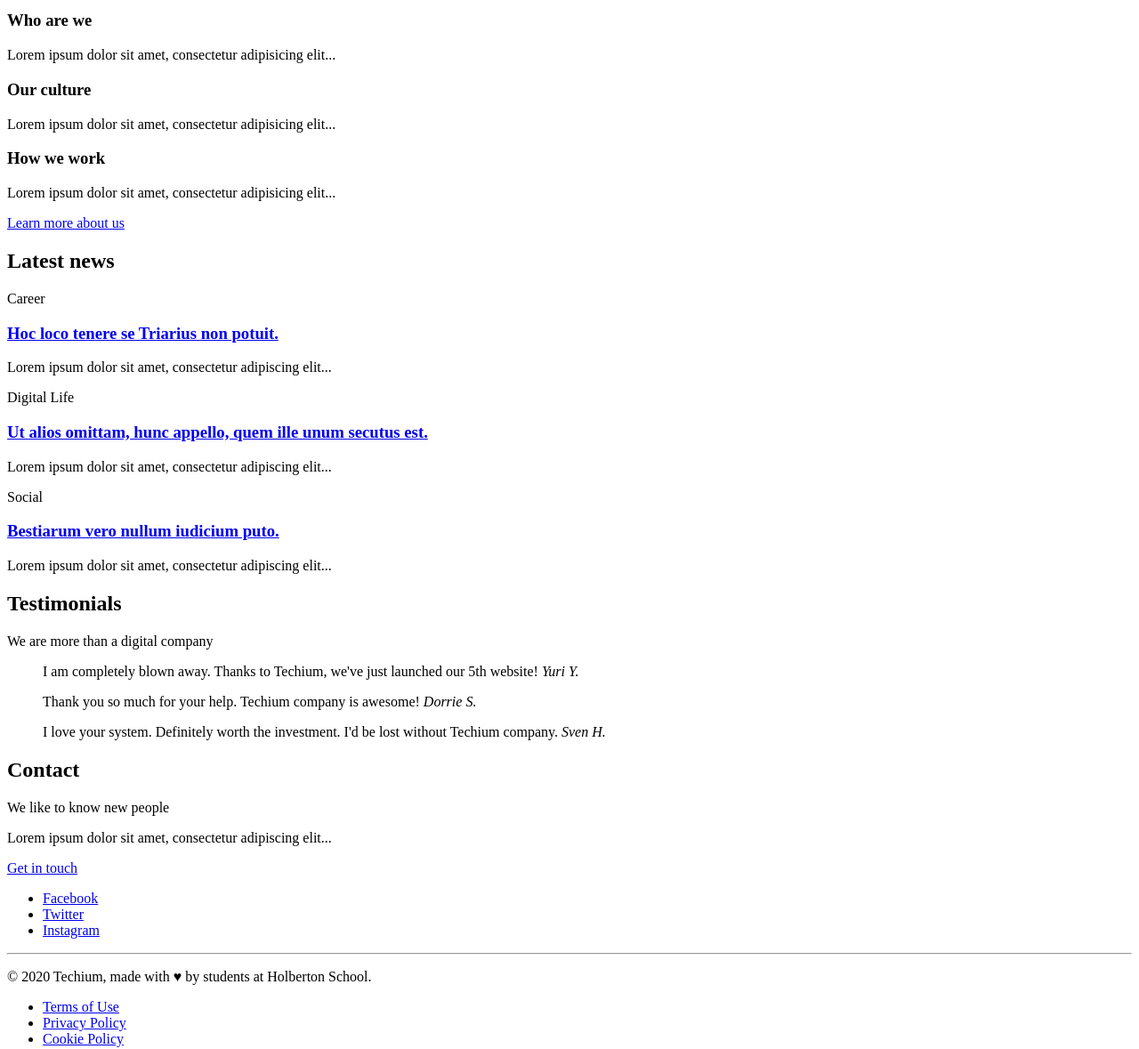
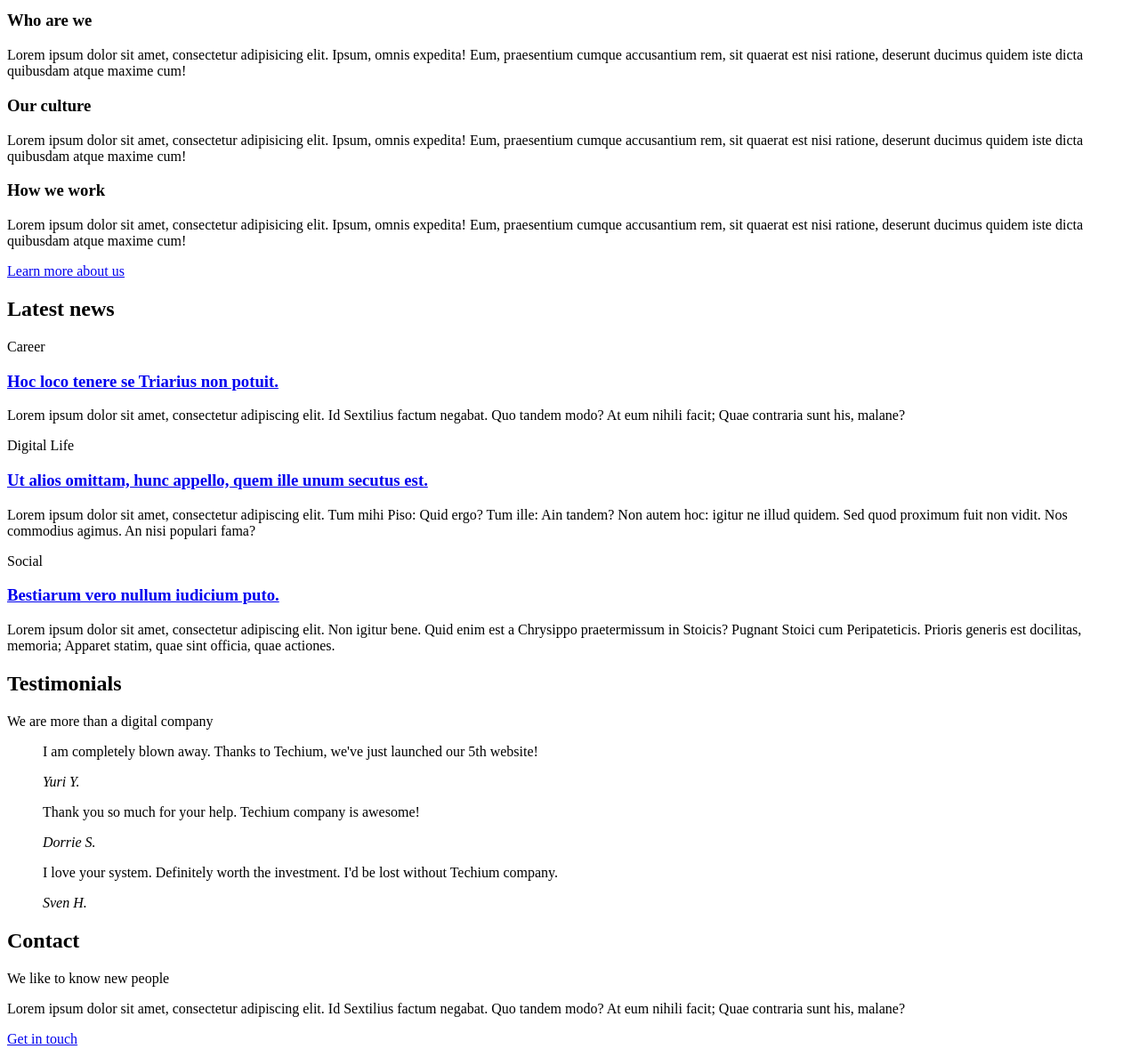
Before and after one commit to FreakJLH2025/holbertonschool-web_front_end, a plain HTML site: page html_advanced/29-index.html in a window 1280 px wide. Shown: the part 940-2119 px from the top of the page at 89% size. Drawn offline with Linux system fonts and the light colour scheme.

Commit message:
29-index.html

```diff
--- a/html_advanced/29-index.html
+++ b/html_advanced/29-index.html
@@ -84,11 +84,11 @@
           </header>
           <div>
             <h3>Who are we</h3>
-            <p>Lorem ipsum dolor sit amet, consectetur adipisicing elit...</p>
+            <p>Lorem ipsum dolor sit amet, consectetur adipisicing elit. Ipsum, omnis expedita! Eum, praesentium cumque accusantium rem, sit quaerat est nisi ratione, deserunt ducimus quidem iste dicta quibusdam atque maxime cum!</p>
             <h3>Our culture</h3>
-            <p>Lorem ipsum dolor sit amet, consectetur adipisicing elit...</p>
+            <p>Lorem ipsum dolor sit amet, consectetur adipisicing elit. Ipsum, omnis expedita! Eum, praesentium cumque accusantium rem, sit quaerat est nisi ratione, deserunt ducimus quidem iste dicta quibusdam atque maxime cum!</p>
             <h3>How we work</h3>
-            <p>Lorem ipsum dolor sit amet, consectetur adipisicing elit...</p>
+            <p>Lorem ipsum dolor sit amet, consectetur adipisicing elit. Ipsum, omnis expedita! Eum, praesentium cumque accusantium rem, sit quaerat est nisi ratione, deserunt ducimus quidem iste dicta quibusdam atque maxime cum!</p>
           </div>
           <a href="about.html">Learn more about us</a>
         </div>
@@ -104,23 +104,23 @@
             <article>
               <p>Career</p>
               <h3><a href="#">Hoc loco tenere se Triarius non potuit.</a></h3>
-              <p>Lorem ipsum dolor sit amet, consectetur adipiscing elit...</p>
+              <p>Lorem ipsum dolor sit amet, consectetur adipiscing elit. Id Sextilius factum negabat. Quo tandem modo? At eum nihili facit; Quae contraria sunt his, malane?</p>
             </article>
             <article>
               <p>Digital Life</p>
               <h3><a href="#">Ut alios omittam, hunc appello, quem ille unum secutus est.</a></h3>
-              <p>Lorem ipsum dolor sit amet, consectetur adipiscing elit...</p>
+              <p>Lorem ipsum dolor sit amet, consectetur adipiscing elit. Tum mihi Piso: Quid ergo? Tum ille: Ain tandem? Non autem hoc: igitur ne illud quidem. Sed quod proximum fuit non vidit. Nos commodius agimus. An nisi populari fama?</p>
             </article>
             <article>
               <p>Social</p>
               <h3><a href="#">Bestiarum vero nullum iudicium puto.</a></h3>
-              <p>Lorem ipsum dolor sit amet, consectetur adipiscing elit...</p>
+              <p>Lorem ipsum dolor sit amet, consectetur adipiscing elit. Non igitur bene. Quid enim est a Chrysippo praetermissum in Stoicis? Pugnant Stoici cum Peripateticis. Prioris generis est docilitas, memoria; Apparet statim, quae sint officia, quae actiones.</p>
             </article>
           </div>
         </div>
       </section>
 
-      <!-- Testimonials section -->
+      <!-- Testimonials section - CORREGIDA -->
       <section id="testimonials">
         <div>
           <header>
@@ -130,19 +130,19 @@
           <div>
             <article>
               <blockquote>
-                I am completely blown away. Thanks to Techium, we've just launched our 5th website!
+                <p>I am completely blown away. Thanks to Techium, we've just launched our 5th website!</p>
                 <cite>Yuri Y.</cite>
               </blockquote>
             </article>
             <article>
               <blockquote>
-                Thank you so much for your help. Techium company is awesome!
+                <p>Thank you so much for your help. Techium company is awesome!</p>
                 <cite>Dorrie S.</cite>
               </blockquote>
             </article>
             <article>
               <blockquote>
-                I love your system. Definitely worth the investment. I'd be lost without Techium company.
+                <p>I love your system. Definitely worth the investment. I'd be lost without Techium company.</p>
                 <cite>Sven H.</cite>
               </blockquote>
             </article>
@@ -158,7 +158,7 @@
             <p>We like to know new people</p>
           </header>
           <div>
-            <p>Lorem ipsum dolor sit amet, consectetur adipiscing elit...</p>
+            <p>Lorem ipsum dolor sit amet, consectetur adipiscing elit. Id Sextilius factum negabat. Quo tandem modo? At eum nihili facit; Quae contraria sunt his, malane?</p>
           </div>
           <a href="contact.html">Get in touch</a>
         </div>
```
